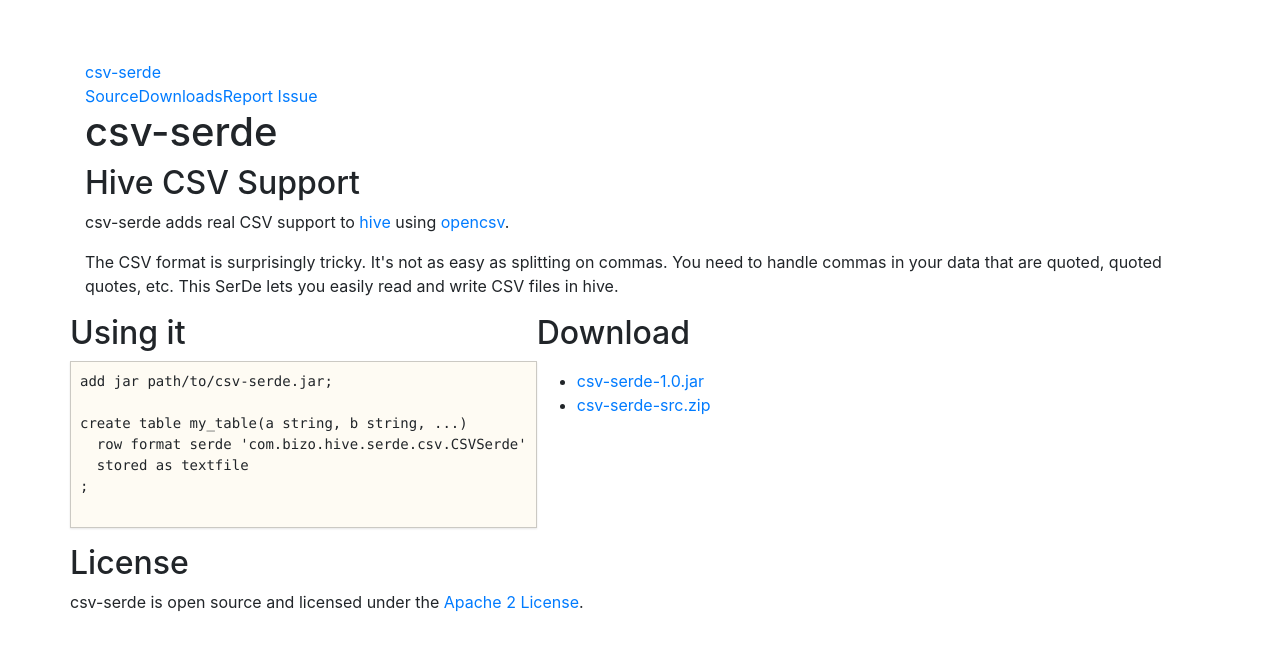
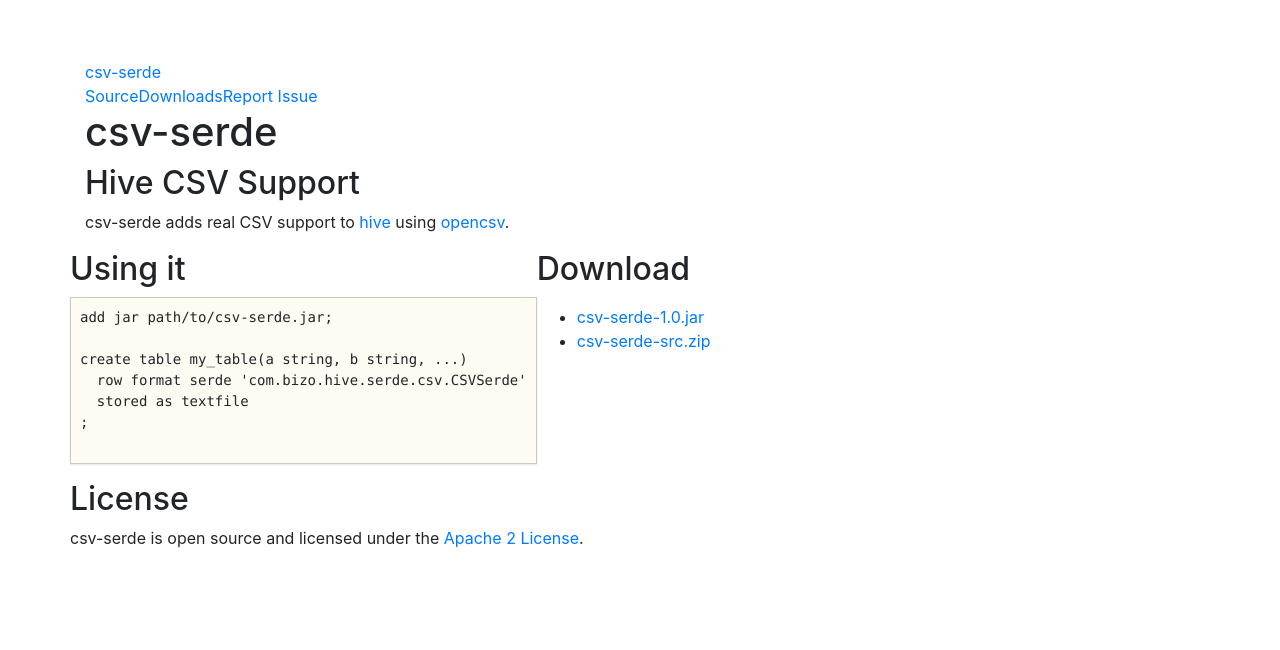
Before and after one commit to ogrodnek/csv-serde, a plain HTML site: page index.html in a window 1280 px wide. Drawn offline with nearby package versions, Linux system fonts and the light colour scheme; a script that the page names is missing.

Commit message:
blah.. remove new text

```diff
--- a/index.html
+++ b/index.html
@@ -44,9 +44,6 @@
         <h1>csv-serde</h1>
         <h2>Hive CSV Support</h2>
         <p>csv-serde adds real CSV support to <a href="http://hive.apache.org/">hive</a> using <a href="http://opencsv.sourceforge.net/">opencsv</a>.</p>
-        <p>The CSV format is surprisingly tricky.  It's not as easy as splitting on commas.  You need to handle
-	commas in your data that are quoted, quoted quotes, etc.  This SerDe lets you easily read and write CSV files in hive.
-	    </p>
       </div>
 
       <!-- Example row of columns -->
```
